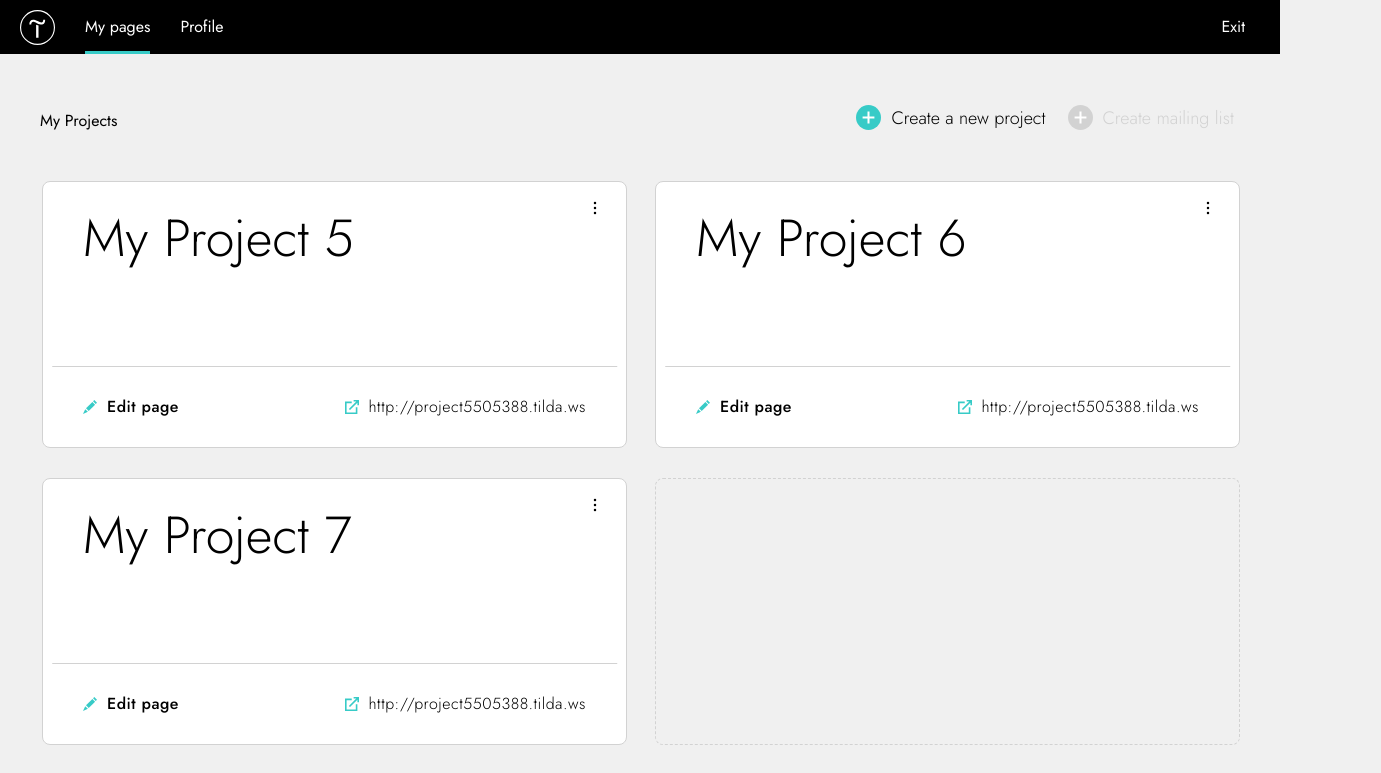
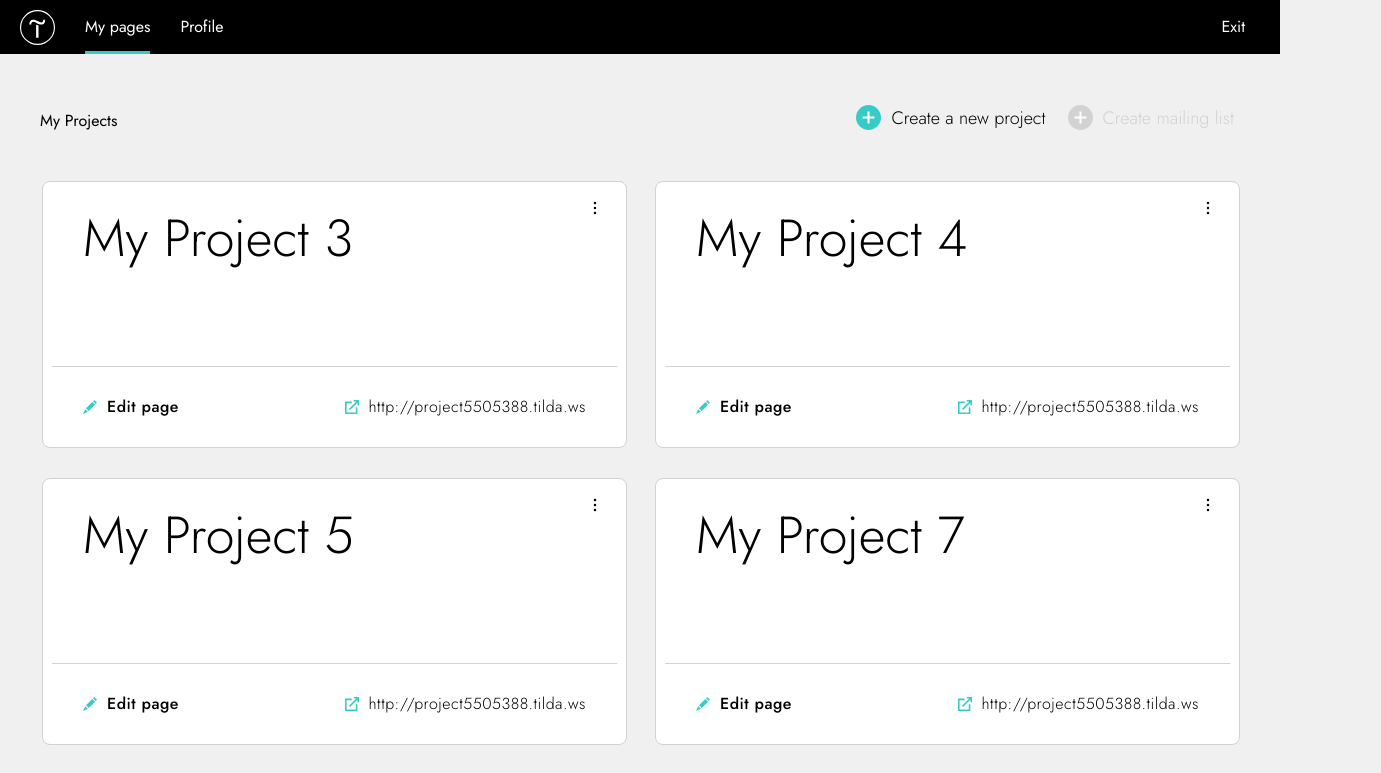
Before and after one commit to Pro100Dmitriy/vue-tilda, a Vue app: page / in a window 1280 px wide. Shown: the top 773 px of the page, 1381 px wide, since content can reach past the window. Built offline with nearby package versions, Linux system fonts and the light colour scheme; data requests are answered from the project's data file.

Commit message:
fixed bag connected with flex-box

```diff
--- a/src/assets/less/elements/popupSettings.less
+++ b/src/assets/less/elements/popupSettings.less
@@ -18,6 +18,12 @@
     box-shadow: 0 4px 10px 0 rgba(@color-black, .2);
 
     transition: @transition-all-3;
+
+    @media (max-width: 1550px) {
+      left: auto;
+      right: 100%;
+    }
+
   }
   &__list {}
   &__item {}
--- a/src/assets/less/elements/projectItem.less
+++ b/src/assets/less/elements/projectItem.less
@@ -5,6 +5,7 @@
   border: 1px dashed @color-gray;
   border-radius: 8px;
 }
+
 
 .wrapper {
   padding: 15px;
--- a/src/components/ProjectList.vue
+++ b/src/components/ProjectList.vue
@@ -6,7 +6,7 @@
                    :key="project.id"
                    :project="project"/>
       <div class="wrapper"
-           v-if="projectsData.length % 2 !== 0">
+           v-if="projectsData.length % 2 !== 0 && windowWidth > 839">
         <div class="empty-project-item"></div>
       </div>
     </div>
@@ -54,7 +54,8 @@ export default {
     return {
       lottieLoadingOptions: {animationData: animationLoadingLottie},
       lottieErrorOptions: {animationData: animationErrorLottie},
-      lottieEmptyOptions: {animationData: animationEmptyLottie}
+      lottieEmptyOptions: {animationData: animationEmptyLottie},
+      windowWidth: window.innerWidth
     }
   },
 
@@ -65,5 +66,9 @@ export default {
       this.anim = anim
     }
   },
+
+  mounted() {
+    window.addEventListener('resize', () => this.windowWidth = window.innerWidth )
+  }
 }
 </script>
--- a/src/components/ProjectSection.vue
+++ b/src/components/ProjectSection.vue
@@ -57,8 +57,12 @@ export default {
           title = `My Project 1`
         }
       } else {
-        const oldIndex = Number( this.getProjects[this.getProjects.length-1].title.match( /[0-9]+/gm )[0] )
-        title = `My Project ${oldIndex + 1}`
+        const oldIndex = this.getProjects[this.getProjects.length-1].title.match( /[0-9]+/gm )
+        if( oldIndex ) {
+          title = `My Project ${ Number( oldIndex[0] ) + 1}`
+        } else {
+          title = `Name will be realize coming soon!`
+        }
       }
 
       const newProject = {
--- a/src/data/data.json
+++ b/src/data/data.json
@@ -1,16 +1,24 @@
 {
   "projects": [
     {
-      "id": 1651204196028,
+      "id": 1651217206293,
+      "title": "My Project 3"
+    },
+    {
+      "id": 1651217206596,
+      "title": "My Project 4"
+    },
+    {
+      "id": 1651217206844,
       "title": "My Project 5"
     },
     {
-      "id": 1651204256021,
-      "title": "My Project 6"
+      "id": 1651217400222,
+      "title": "My Project 7"
     },
     {
-      "id": 1651204256515,
-      "title": "My Project 7"
+      "id": 1651218434664,
+      "title": "My Project 8"
     }
   ]
 }
```
Also changed, not shown: 1 other file (tests, documents, lock files or other folders).
